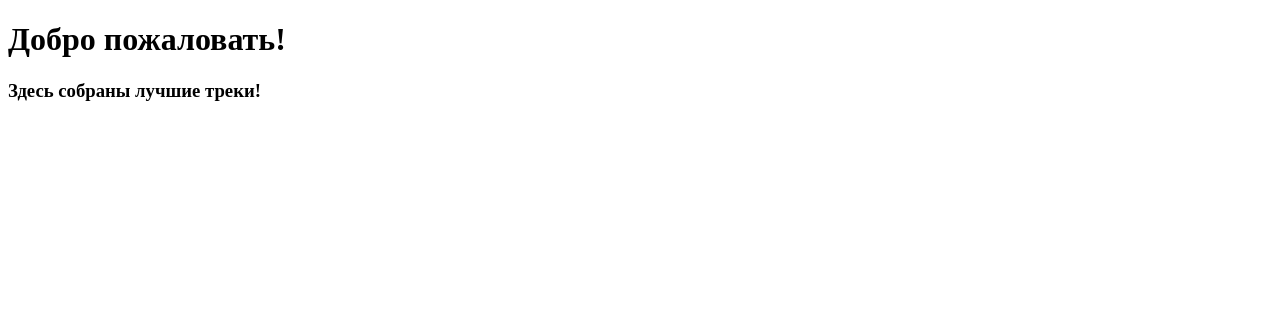
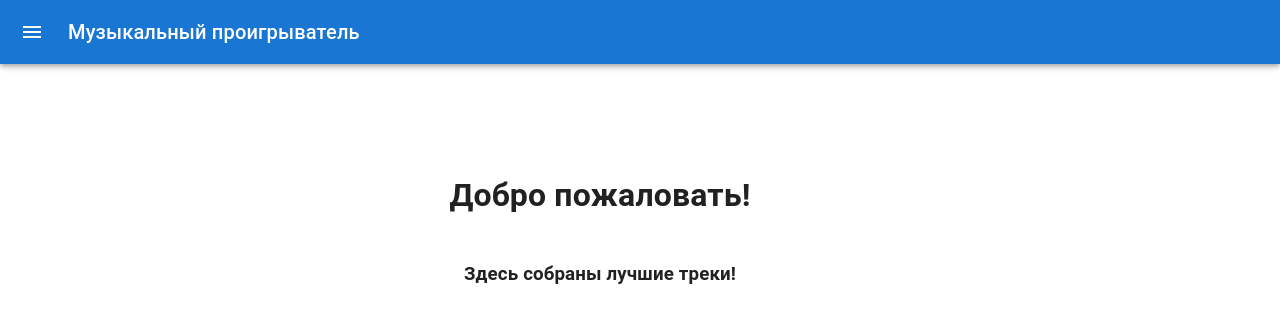
Before and after one commit to IrinaPerezhegina/music-platform, a Next.js app in the folder client/: page / in a window 1280 px wide. Shown: the top 322 px of the page. Built offline with nearby package versions, Linux system fonts and the light colour scheme.

Commit message:
added MainLayout

```diff
--- /dev/null
+++ b/client/components/Navbar.tsx
@@ -0,0 +1,153 @@
+import ChevronLeftIcon from '@mui/icons-material/ChevronLeft'
+import ChevronRightIcon from '@mui/icons-material/ChevronRight'
+import MailIcon from '@mui/icons-material/Mail'
+import MenuIcon from '@mui/icons-material/Menu'
+import InboxIcon from '@mui/icons-material/MoveToInbox'
+import MuiAppBar, { AppBarProps as MuiAppBarProps } from '@mui/material/AppBar'
+import Box from '@mui/material/Box'
+import CssBaseline from '@mui/material/CssBaseline'
+import Drawer from '@mui/material/Drawer'
+import IconButton from '@mui/material/IconButton'
+import List from '@mui/material/List'
+import ListItem from '@mui/material/ListItem'
+import ListItemButton from '@mui/material/ListItemButton'
+import ListItemIcon from '@mui/material/ListItemIcon'
+import ListItemText from '@mui/material/ListItemText'
+import { styled, useTheme } from '@mui/material/styles'
+import Toolbar from '@mui/material/Toolbar'
+import Typography from '@mui/material/Typography'
+import { useRouter } from 'next/router'
+import * as React from 'react'
+
+const menuItems = [
+  {
+    text: 'Главная',
+    href: '/',
+  },
+  {
+    text: 'Список треков',
+    href: '/tracks',
+  },
+  {
+    text: 'Список альбомов',
+    href: '/albums',
+  },
+]
+
+const drawerWidth = 240
+
+interface AppBarProps extends MuiAppBarProps {
+  open?: boolean
+}
+
+const AppBar = styled(MuiAppBar, {
+  shouldForwardProp: (prop) => prop !== 'open',
+})<AppBarProps>(({ theme }) => ({
+  transition: theme.transitions.create(['margin', 'width'], {
+    easing: theme.transitions.easing.sharp,
+    duration: theme.transitions.duration.leavingScreen,
+  }),
+  variants: [
+    {
+      props: ({ open }) => open,
+      style: {
+        width: `calc(100% - ${drawerWidth}px)`,
+        marginLeft: `${drawerWidth}px`,
+        transition: theme.transitions.create(['margin', 'width'], {
+          easing: theme.transitions.easing.easeOut,
+          duration: theme.transitions.duration.enteringScreen,
+        }),
+      },
+    },
+  ],
+}))
+
+const DrawerHeader = styled('div')(({ theme }) => ({
+  display: 'flex',
+  alignItems: 'center',
+  padding: theme.spacing(0, 1),
+  // necessary for content to be below app bar
+  ...theme.mixins.toolbar,
+  justifyContent: 'flex-end',
+}))
+
+export default function Navbar() {
+  const router = useRouter()
+  const theme = useTheme()
+  const [open, setOpen] = React.useState(false)
+
+  const handleDrawerOpen = () => {
+    setOpen(true)
+  }
+
+  const handleDrawerClose = () => {
+    setOpen(false)
+  }
+
+  return (
+    <Box sx={{ display: 'flex' }}>
+      <CssBaseline />
+      <AppBar position="fixed" open={open}>
+        <Toolbar>
+          <IconButton
+            color="inherit"
+            aria-label="open drawer"
+            onClick={handleDrawerOpen}
+            edge="start"
+            sx={[
+              {
+                mr: 2,
+              },
+              open && { display: 'none' },
+            ]}
+          >
+            <MenuIcon />
+          </IconButton>
+          <Typography variant="h6" noWrap component="div">
+            Музыкальный проигрыватель
+          </Typography>
+        </Toolbar>
+      </AppBar>
+      <Drawer
+        sx={{
+          width: drawerWidth,
+          flexShrink: 0,
+          '& .MuiDrawer-paper': {
+            width: drawerWidth,
+            boxSizing: 'border-box',
+          },
+        }}
+        variant="persistent"
+        anchor="left"
+        open={open}
+      >
+        <DrawerHeader>
+          <IconButton onClick={handleDrawerClose}>
+            {theme.direction === 'ltr' ? (
+              <ChevronLeftIcon />
+            ) : (
+              <ChevronRightIcon />
+            )}
+          </IconButton>
+        </DrawerHeader>
+
+        <List>
+          {menuItems.map(({ text, href }, index) => (
+            <ListItem
+              key={href}
+              disablePadding
+              onClick={() => router.push(href)}
+            >
+              <ListItemButton>
+                <ListItemIcon>
+                  {index % 2 === 0 ? <InboxIcon /> : <MailIcon />}
+                </ListItemIcon>
+                <ListItemText primary={text} />
+              </ListItemButton>
+            </ListItem>
+          ))}
+        </List>
+      </Drawer>
+    </Box>
+  )
+}
--- /dev/null
+++ b/client/layouts/MainLayout.tsx
@@ -0,0 +1,17 @@
+import Navbar from '@/components/Navbar'
+import { Container } from '@mui/material'
+import { ReactNode } from 'react'
+
+type MainLayoutProps = {
+  children: ReactNode
+}
+const MainLayout = ({ children }: MainLayoutProps) => {
+  return (
+    <>
+      <Navbar />
+      <Container style={{ margin: '90px 0' }}>{children}</Container>
+    </>
+  )
+}
+
+export default MainLayout
--- a/client/pages/index.tsx
+++ b/client/pages/index.tsx
@@ -1,15 +1,27 @@
+import MainLayout from '@/layouts/MainLayout'
 
-
-const Index=()=>{
-    return(
+const Index = () => {
+  return (
     <>
+      <MainLayout>
         <div className="center">
           <h1>Добро пожаловать!</h1>
           <h3>Здесь собраны лучшие треки!</h3>
         </div>
+      </MainLayout>
+      <style jsx>
+        {`
+          .center {
+            margin-top: 150px;
+            display: flex;
+            flex-direction: column;
+            align-items: center;
+            justify-content: center;
+          }
+        `}
+      </style>
     </>
-
   )
 }
-// 57:35
+
 export default Index
```
Also changed, not shown: client/package.json (+8 -7 lines), client/pages/tracks/index.tsx (added, +11 -0 lines), 1 other file (tests, documents, lock files or other folders). Lines whose indentation alone changed are shown as unchanged.
